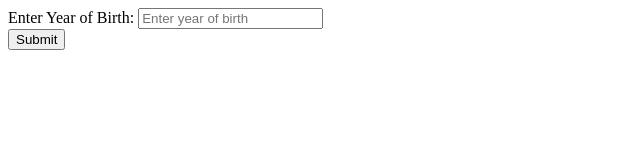
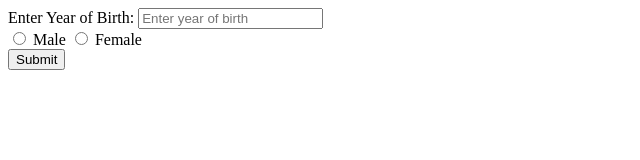
Before and after one commit to Alice-Githui/akan-names, a plain HTML site: page index.html in a window 1280 px wide. Shown: the whole page, without its empty margins (0-640 px from the left). Drawn offline with Linux system fonts and the light colour scheme.

Commit message:
Add the radio button to select male/female gender for our participants

```diff
--- a/index.html
+++ b/index.html
@@ -11,8 +11,16 @@
     <form>
         <div>
             <label for ="input1" >Enter Year of Birth:</label>
-            <input type =" date" id="pickdate" name="date" placeholder="Enter year of birth">
+            <input type =" date" id="pickdate" name="date" placeholder="Enter year of birth" required>  <!--the user cannot submit their information without making this entry-->
 
+        </div>
+        <div>
+            <label for ="Male">
+                <input id ="Male" type ="radio" name= "Male-Female"> Male
+            </label>
+            <label>
+                <input id ="Female" type="radio" name="Male-Female"> Female
+            </label>
         </div>
         <div>
             <button type ="submit">Submit</button>
```
